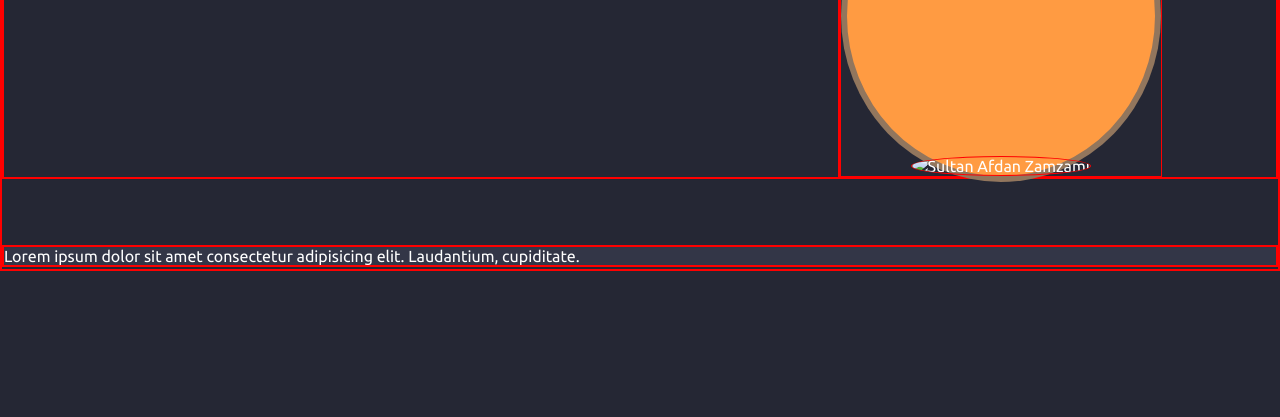
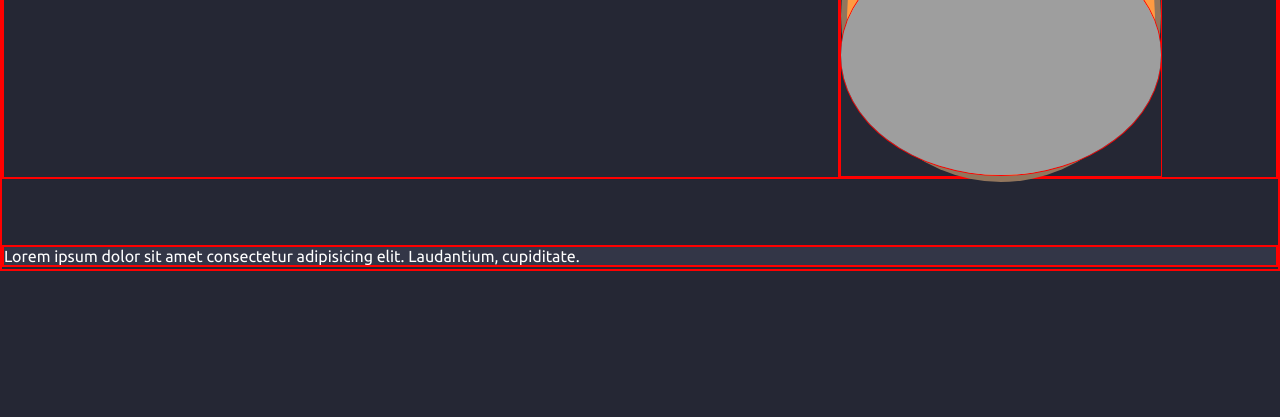
Before and after one commit to zamzamyst/cv-online, a plain HTML site: page index.html in a window 1280 px wide. Shown: the part 383-800 px from the top of the page. Drawn offline with Linux system fonts and the light colour scheme; the site is published under a folder, as on GitHub Pages, so addresses that start at the root find nothing.

Commit message:
feat(index): removing '/' on profile-picture src path

```diff
--- a/index.html
+++ b/index.html
@@ -177,7 +177,7 @@
         <div class="container container-profile">
             <div class="container container-picture">
                 <div class="bg bg-picture"></div>
-                <img class="profile-picture" src="/src/img/no-bg-profile.png" alt="Sultan Afdan Zamzami" />
+                <img class="profile-picture" src="src/img/no-bg-profile.png" alt="Sultan Afdan Zamzami" />
             </div>
         </div>
     </section>
```
